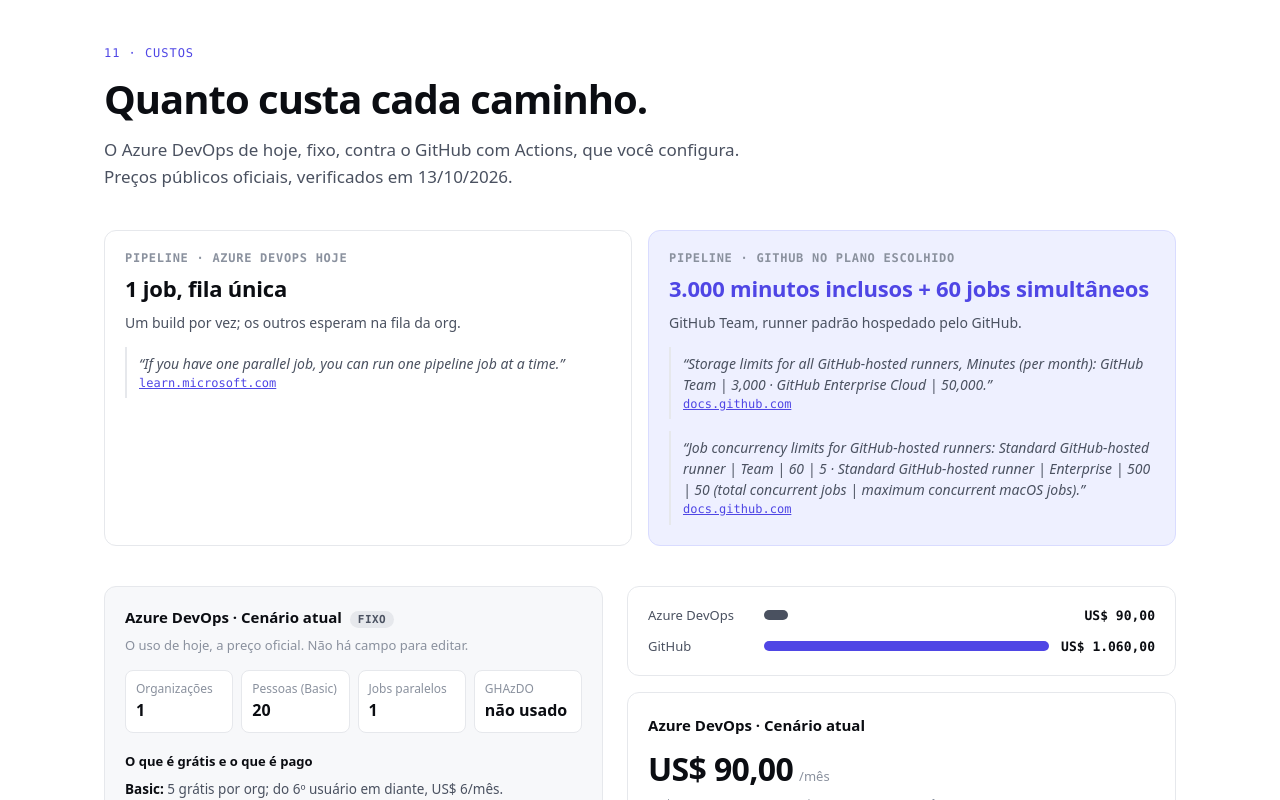
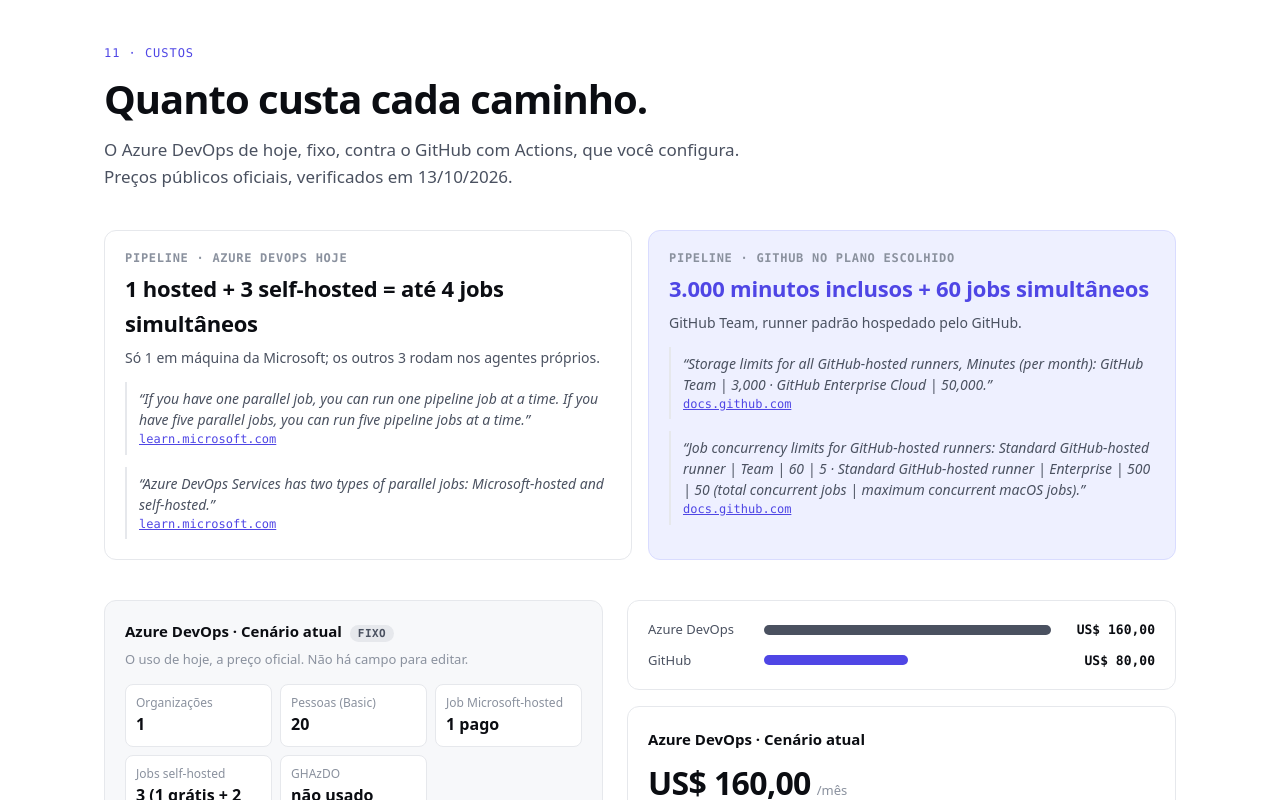
Before and after one commit to joaos-moura/dev-workflow-starter, a React (Vite) app: page / in a window 1280 px wide. Shown: the part 8766-9566 px from the top of the page. Built offline with nearby package versions, Linux system fonts and the light colour scheme.

Commit message:
feat: Azure DevOps com 1 job Microsoft-hosted pago e 3 self-hosted; GHAS vira upgrade opcional
Co-authored-by: joaosmoura <contact@joaosmoura.dev>

```diff
--- a/src/calculadora/calculo.ts
+++ b/src/calculadora/calculo.ts
@@ -2,10 +2,9 @@ import {
   BASIC_GRATIS_POR_ORG,
   CAMBIO_PTAX_VENDA,
   JOBS_SELF_HOSTED_GRATIS_POR_ORG,
-  MINUTOS_GRATIS_MICROSOFT_POR_ORG,
   MINUTOS_INCLUIDOS_ENTERPRISE,
   MINUTOS_INCLUIDOS_TEAM,
-  MINUTOS_POR_EXECUCAO_GRATIS,
+  MINUTOS_POR_JOB_MICROSOFT_PAGO,
   MULTIPLICADOR_MACOS,
   MULTIPLICADOR_WINDOWS,
   PRECOS_OFICIAIS,
@@ -16,7 +15,6 @@ import {
 export type PlanoGitHub = "team" | "enterprise";
 export type RunnerGitHub = "linux-1" | "linux-2" | "linux-arm64" | "windows-2" | "macos";
 export type Moeda = "USD" | "BRL";
-export type TipoJobAzure = "microsoft-gratis" | "microsoft-pago" | "self-hosted-gratis";
 
 export type Entradas = {
   pessoas: number;
@@ -37,31 +35,29 @@ export type Premissas = {
   multiplicadorDeSo: boolean;
 };
 
-/**
- * Uso de hoje no Azure DevOps, sem campo editável. O tipo do job ainda precisa ser confirmado;
- * o padrão é a cota grátis Microsoft-hosted, que a documentação dá a toda org com cobrança ligada.
- */
+/** Uso de hoje no Azure DevOps, em projetos privados, sem campo editável. */
 export const CENARIO_ATUAL_AZURE = {
   organizacoes: 1,
   pessoas: 20,
-  jobsParalelos: 1,
-  tipoJob: "microsoft-gratis",
+  jobsMicrosoftPagos: 1,
+  jobsSelfHostedGratis: JOBS_SELF_HOSTED_GRATIS_POR_ORG,
+  jobsSelfHostedPagos: 2,
   ghazdo: false,
-} as const satisfies {
-  organizacoes: number;
-  pessoas: number;
-  jobsParalelos: number;
-  tipoJob: TipoJobAzure;
-  ghazdo: boolean;
-};
+} as const;
+
+/**
+ * Sem medição de uso ainda: 1.800 min/mês é só um ponto de partida editável, abaixo dos
+ * 3.000 incluídos no Team. O número real sai do relatório de consumo do pool no Azure DevOps.
+ */
+export const MINUTOS_PADRAO = 1800;
 
 export const ENTRADAS_PADRAO: Entradas = {
   pessoas: CENARIO_ATUAL_AZURE.pessoas,
-  minutosMes: MINUTOS_GRATIS_MICROSOFT_POR_ORG,
+  minutosMes: MINUTOS_PADRAO,
   percentualSelfHosted: 0,
   planoGitHub: "team",
   runnerGitHub: "linux-2",
-  ghas: true,
+  ghas: false,
   codeSecurity: true,
   secretProtection: true,
   committersAtivos: CENARIO_ATUAL_AZURE.pessoas,
@@ -224,37 +220,18 @@ export function capacidadeGitHub(plano: PlanoGitHub, runner: RunnerGitHub): Capa
   };
 }
 
+export function jobsSelfHostedAzure(): number {
+  return CENARIO_ATUAL_AZURE.jobsSelfHostedGratis + CENARIO_ATUAL_AZURE.jobsSelfHostedPagos;
+}
+
+export function jobsSimultaneosAzure(): number {
+  return CENARIO_ATUAL_AZURE.jobsMicrosoftPagos + jobsSelfHostedAzure();
+}
+
 export const CAPACIDADE_AZURE_ATUAL: Capacidade = {
-  titulo: "1 job, fila única",
-  detalhe: "Um build por vez; os outros esperam na fila da org.",
+  titulo: `${CENARIO_ATUAL_AZURE.jobsMicrosoftPagos} hosted + ${jobsSelfHostedAzure()} self-hosted = até ${jobsSimultaneosAzure()} jobs simultâneos`,
+  detalhe: `Só ${CENARIO_ATUAL_AZURE.jobsMicrosoftPagos} em máquina da Microsoft; os outros ${jobsSelfHostedAzure()} rodam nos agentes próprios.`,
 };
-
-export function linhaDoJob(tipo: TipoJobAzure, precos: Precos = PRECOS_OFICIAIS): Linha {
-  switch (tipo) {
-    case "microsoft-gratis":
-      return {
-        rotulo: "1 job paralelo · grátis",
-        detalhe: `Microsoft-hosted, cota grátis: ${MINUTOS_POR_EXECUCAO_GRATIS} min por execução, ${fmt(MINUTOS_GRATIS_MICROSOFT_POR_ORG)} min/mês`,
-        usd: 0,
-      };
-    case "microsoft-pago":
-      return {
-        rotulo: "1 job paralelo · pago",
-        detalhe: `Microsoft-hosted, minutos ilimitados × ${dolar(precos.azJobMicrosoft)}`,
-        usd: precos.azJobMicrosoft,
-      };
-    case "self-hosted-gratis":
-      return {
-        rotulo: "1 job paralelo · grátis",
-        detalhe: `Self-hosted, ${JOBS_SELF_HOSTED_GRATIS_POR_ORG} job grátis por org, sem limite de minutos`,
-        usd: 0,
-      };
-    default: {
-      const nunca: never = tipo;
-      return nunca;
-    }
-  }
-}
 
 function fechar(
   linhas: Linha[],
@@ -276,11 +253,9 @@ function fechar(
   };
 }
 
-export function calcularAzureAtual(
-  tipoJob: TipoJobAzure = CENARIO_ATUAL_AZURE.tipoJob,
-  precos: Precos = PRECOS_OFICIAIS,
-): Resultado {
-  const { pessoas, organizacoes } = CENARIO_ATUAL_AZURE;
+export function calcularAzureAtual(precos: Precos = PRECOS_OFICIAIS): Resultado {
+  const { pessoas, organizacoes, jobsMicrosoftPagos, jobsSelfHostedGratis, jobsSelfHostedPagos } =
+    CENARIO_ATUAL_AZURE;
   const gratis = Math.min(pessoas, BASIC_GRATIS_POR_ORG * organizacoes);
   const pagas = pessoas - gratis;
   const linhas: Linha[] = [
@@ -289,10 +264,54 @@ export function calcularAzureAtual(
       detalhe: `${pessoas} assentos − ${gratis} grátis × ${dolar(precos.azBasic)}`,
       usd: pagas * precos.azBasic,
     },
-    linhaDoJob(tipoJob, precos),
+    {
+      rotulo: `Job Microsoft-hosted · ${jobsMicrosoftPagos} pago`,
+      detalhe: `Sem limite mensal de minutos, até ${MINUTOS_POR_JOB_MICROSOFT_PAGO} min por job × ${dolar(precos.azJobMicrosoft)}`,
+      usd: jobsMicrosoftPagos * precos.azJobMicrosoft,
+    },
+    {
+      rotulo: `Jobs self-hosted · ${jobsSelfHostedPagos} pagos, ${jobsSelfHostedGratis} grátis`,
+      detalhe: `${jobsSelfHostedAzure()} jobs sem limite de minutos − ${jobsSelfHostedGratis} grátis × ${dolar(precos.azJobSelfHosted)}`,
+      usd: jobsSelfHostedPagos * precos.azJobSelfHosted,
+    },
     { rotulo: "GHAzDO", detalhe: "Não usado hoje", usd: 0 },
   ];
-  return fechar(linhas, pagas, gratis, pessoas, []);
+  return fechar(linhas, pagas, gratis, pessoas, [
+    "Fora da conta: o custo das máquinas dos agentes self-hosted (servidor ou nuvem, energia e manutenção).",
+  ]);
+}
+
+export type UpgradeGhas = { usd: number; produtos: string };
+
+/** Preço do GHAS para os committers informados, mostrado como upgrade opcional quando está desligado. */
+export function upgradeGhas(bruto: Entradas, precosBrutos: Precos = PRECOS_OFICIAIS): UpgradeGhas {
+  const e = normalizar(bruto);
+  const precos = normalizarPrecos(precosBrutos);
+  const linhas = linhasGhas(e, precos);
+  return {
+    usd: linhas.reduce((soma, linha) => soma + linha.usd, 0),
+    produtos: linhas.map((linha) => linha.rotulo).join(" + "),
+  };
+}
+
+function linhasGhas(e: Entradas, precos: Precos): Linha[] {
+  const committers = e.committersAtivos;
+  const linhas: Linha[] = [];
+  if (e.codeSecurity) {
+    linhas.push({
+      rotulo: "Code Security",
+      detalhe: `${committers} committers ativos × ${dolar(precos.ghCodeSecurity)}`,
+      usd: committers * precos.ghCodeSecurity,
+    });
+  }
+  if (e.secretProtection) {
+    linhas.push({
+      rotulo: "Secret Protection",
+      detalhe: `${committers} committers ativos × ${dolar(precos.ghSecretProtection)}`,
+      usd: committers * precos.ghSecretProtection,
+    });
+  }
+  return linhas;
 }
 
 export function calcularGitHub(
@@ -330,21 +349,7 @@ export function calcularGitHub(
   }
 
   if (e.ghas) {
-    const committers = e.committersAtivos;
-    if (e.codeSecurity) {
-      linhas.push({
-        rotulo: "Code Security",
-        detalhe: `${committers} committers ativos × ${dolar(precos.ghCodeSecurity)}`,
-        usd: committers * precos.ghCodeSecurity,
-      });
-    }
-    if (e.secretProtection) {
-      linhas.push({
-        rotulo: "Secret Protection",
-        detalhe: `${committers} committers ativos × ${dolar(precos.ghSecretProtection)}`,
-        usd: committers * precos.ghSecretProtection,
-      });
-    }
+    linhas.push(...linhasGhas(e, precos));
   } else {
     avisos.push(
       "Sem GHAS, CodeQL em repositório privado não roda; gates abertos no Actions custam só minutos.",
--- a/src/calculadora/precos.ts
+++ b/src/calculadora/precos.ts
@@ -171,8 +171,7 @@ export const PRECOS_OFICIAIS: Precos = Object.fromEntries(
 /** Cotações e cotas oficiais que não são preço, mas entram na conta. */
 export const CAMBIO_PTAX_VENDA = 5.0096;
 export const BASIC_GRATIS_POR_ORG = 5;
-export const MINUTOS_GRATIS_MICROSOFT_POR_ORG = 1800;
-export const MINUTOS_POR_EXECUCAO_GRATIS = 60;
+export const MINUTOS_POR_JOB_MICROSOFT_PAGO = 360;
 export const JOBS_SELF_HOSTED_GRATIS_POR_ORG = 1;
 export const MINUTOS_INCLUIDOS_TEAM = 3000;
 export const MINUTOS_INCLUIDOS_ENTERPRISE = 50000;
--- a/src/calculadora/premissas.ts
+++ b/src/calculadora/premissas.ts
@@ -33,9 +33,18 @@ export const CITACOES = {
     texto: "Basic access is free for the first 5 users and paid for 6 or more users.",
     fonte: FONTES.azureAcesso,
   },
-  jobMicrosoftGratis: {
+  precoJobs: {
     texto:
-      "When you enable the free tier, for private projects you get one free job that runs for up to 60 minutes each time, with a monthly limit of 1,800 minutes (30 hours).",
+      "$40 per extra Microsoft-hosted CI/CD parallel job and $15 per extra self-hosted CI/CD parallel job with unlimited minutes",
+    fonte: FONTES.azurePrecos,
+  },
+  jobMicrosoftPago: {
+    texto:
+      "When you purchase your first Microsoft-hosted parallel job, the number of parallel jobs you have in the organization is still one. To run two jobs concurrently, you need to purchase two parallel jobs if you're currently on the free tier. The first purchase only removes the time limits on the first job.",
+    fonte: FONTES.azureJobs,
+  },
+  limitePago: {
+    texto: "Paid tier | 360 minutes per job | No monthly limit",
     fonte: FONTES.azureJobs,
   },
   jobSelfHostedGratis: {
@@ -43,13 +52,19 @@ export const CITACOES = {
       "For private projects, the free tier includes one parallel job plus one parallel job for each active Visual Studio Enterprise subscriber who is a member of your organization.",
     fonte: FONTES.azureJobs,
   },
-  ativarCota: {
+  selfHostedPorJob: {
     texto:
-      "The self-hosted free tier is automatically granted, but you must enable the Microsoft-hosted free tier.",
+      "We charge based on the number of jobs you want to run at a time, not the number of agents registered. There are no time limits on self-hosted jobs.",
     fonte: FONTES.azureJobs,
   },
-  filaUnica: {
-    texto: "If you have one parallel job, you can run one pipeline job at a time.",
+  concorrencia: {
+    texto:
+      "If you have one parallel job, you can run one pipeline job at a time. If you have five parallel jobs, you can run five pipeline jobs at a time.",
+    fonte: FONTES.azureJobs,
+  },
+  doisTipos: {
+    texto:
+      "Azure DevOps Services has two types of parallel jobs: Microsoft-hosted and self-hosted.",
     fonte: FONTES.azureJobs,
   },
   porOrg: {
--- a/src/secoes/Custos.tsx
+++ b/src/secoes/Custos.tsx
@@ -1,4 +1,4 @@
-import { useId, useState } from "react";
+import { useId, useState, type ReactNode } from "react";
 import { Revelar } from "../componentes/Revelar";
 import { Secao } from "../componentes/Secao";
 import { CampoNumero, Cita, Escolha, Interruptor } from "../calculadora/Campos";
@@ -12,7 +12,9 @@ import {
   converter,
   formatarMoeda,
   frasesDeCadeiras,
+  jobsSelfHostedAzure,
   normalizar,
+  upgradeGhas,
   type Entradas,
   type Moeda,
   type PlanoGitHub,
@@ -56,9 +58,10 @@ type PropriedadesPainel = {
   resultado: Resultado;
   moeda: Moeda;
   cambio: number;
+  children?: ReactNode;
 };
 
-function Painel({ nome, classe, resultado, moeda, cambio }: PropriedadesPainel) {
+function Painel({ nome, classe, resultado, moeda, cambio, children }: PropriedadesPainel) {
   const valor = (usd: number) => formatarMoeda(converter(usd, moeda, cambio), moeda);
   return (
     <article className={`painel ${classe}`} aria-label={nome}>
@@ -93,6 +96,7 @@ function Painel({ nome, classe, resultado, moeda, cambio }: PropriedadesPainel)
           ))}
         </ul>
       )}
+      {children}
     </article>
   );
 }
@@ -114,8 +118,15 @@ function CenarioAtualAzure() {
           <dd>{CENARIO_ATUAL_AZURE.pessoas}</dd>
         </div>
         <div>
-          <dt>Jobs paralelos</dt>
-          <dd>{CENARIO_ATUAL_AZURE.jobsParalelos}</dd>
+          <dt>Job Microsoft-hosted</dt>
+          <dd>{CENARIO_ATUAL_AZURE.jobsMicrosoftPagos} pago</dd>
+        </div>
+        <div>
+          <dt>Jobs self-hosted</dt>
+          <dd>
+            {jobsSelfHostedAzure()} ({CENARIO_ATUAL_AZURE.jobsSelfHostedGratis} grátis +{" "}
+            {CENARIO_ATUAL_AZURE.jobsSelfHostedPagos} pagos)
+          </dd>
         </div>
         <div>
           <dt>GHAzDO</dt>
@@ -130,18 +141,23 @@ function CenarioAtualAzure() {
           <Cita {...CITACOES.basicGratis} />
         </li>
         <li>
-          <b>Job Microsoft-hosted:</b> 1 grátis, com limite de 1.800 min/mês e 60 min por execução;
-          pago custa US$ 40/mês, sem limite de minutos.
-          <Cita {...CITACOES.jobMicrosoftGratis} />
+          <b>Job Microsoft-hosted:</b> 1 pago, US$ 40/mês. A compra tira o limite de tempo do job,
+          mas a org continua com 1 job: sem teto mensal de minutos, até 360 min por job.
+          <Cita {...CITACOES.precoJobs} />
+          <Cita {...CITACOES.jobMicrosoftPago} />
+          <Cita {...CITACOES.limitePago} />
         </li>
         <li>
-          <b>Job self-hosted:</b> 1 grátis, sem limite de minutos; extra custa US$ 15/mês.
+          <b>Jobs self-hosted:</b> 1 grátis + 2 pagos a US$ 15/mês cada, sem limite de minutos. A
+          cobrança é por job simultâneo, não por agente registrado.
           <Cita {...CITACOES.jobSelfHostedGratis} />
+          <Cita {...CITACOES.selfHostedPorJob} />
         </li>
       </ul>
       <p className="note">
-        A conta usa o job como Microsoft-hosted grátis, a cota que toda org recebe ao ligar a
-        cobrança. Falta confirmar se o job de hoje é esse, um pago (+US$ 40/mês) ou self-hosted.
+        <b>Não incluído:</b> o custo das máquinas que rodam os agentes self-hosted (servidor ou
+        nuvem, energia e manutenção). A conta mostra só o que o Azure DevOps cobra. Só projetos
+        privados entram na conta.
       </p>
 
       <h4>Cobrança por org</h4>
@@ -183,6 +199,11 @@ export function Custos() {
   const maior = Math.max(azure.mensalUsd, github.mensalUsd, 1);
   const valor = (usd: number) =>
     formatarMoeda(converter(usd, normal.moeda, normal.cambio), normal.moeda);
+  const upgrade = upgradeGhas(entradas, precos);
+  const textoUpgrade =
+    upgrade.produtos === ""
+      ? "escolha Code Security ou Secret Protection"
+      : `+${valor(upgrade.usd)}/mês com ${upgrade.produtos}`;
 
   return (
     <Secao
@@ -202,7 +223,8 @@ export function Custos() {
           <small>Pipeline · Azure DevOps hoje</small>
           <b>{CAPACIDADE_AZURE_ATUAL.titulo}</b>
           <p>{CAPACIDADE_AZURE_ATUAL.detalhe}</p>
-          <Cita {...CITACOES.filaUnica} />
+          <Cita {...CITACOES.concorrencia} />
+          <Cita {...CITACOES.doisTipos} />
         </article>
         <article className="cap gh" aria-label="Capacidade do GitHub">
           <small>Pipeline · GitHub no plano escolhido</small>
@@ -241,7 +263,7 @@ export function Custos() {
                 valor={entradas.minutosMes}
                 aoMudar={mudar("minutosMes")}
                 passo={100}
-                dica="Começa no teto da cota grátis do job de hoje."
+                dica="Ponto de partida sem medição: troque pelo uso real do relatório de consumo do pool."
               />
               <CampoNumero
                 rotulo="% dos minutos em self-hosted"
@@ -285,27 +307,24 @@ export function Custos() {
             <fieldset>
               <legend>Segurança no GitHub</legend>
               <Interruptor rotulo="GHAS ligado" ligado={entradas.ghas} aoMudar={mudar("ghas")}>
-                <small>A segurança roda no pipeline, cobrada por committer ativo.</small>
+                <small>Upgrade opcional, cobrado por committer ativo: {textoUpgrade}.</small>
               </Interruptor>
               <Interruptor
                 rotulo="Code Security"
                 ligado={entradas.codeSecurity}
                 aoMudar={mudar("codeSecurity")}
-                desligado={!entradas.ghas}
               />
               <Interruptor
                 rotulo="Secret Protection"
                 ligado={entradas.secretProtection}
                 aoMudar={mudar("secretProtection")}
-                desligado={!entradas.ghas}
               />
               <CampoNumero
                 rotulo="Committers ativos (90 dias)"
                 valor={entradas.committersAtivos}
                 aoMudar={mudar("committersAtivos")}
                 max={normal.pessoas}
-                desligado={!entradas.ghas}
-                dica="Começa igual ao número de pessoas e acompanha esse campo até ser editado."
+                dica="Começa igual ao número de pessoas e acompanha esse campo até ser editado. Define o preço do GHAS, ligado ou não."
               />
             </fieldset>
 
@@ -362,7 +381,13 @@ export function Custos() {
             resultado={github}
             moeda={normal.moeda}
             cambio={normal.cambio}
-          />
+          >
+            {!normal.ghas && (
+              <p className="upgrade" data-testid="upgrade-ghas">
+                <span className="selo">opcional</span> {textoUpgrade}
+              </p>
+            )}
+          </Painel>
         </div>
       </Revelar>
 
--- a/src/styles.css
+++ b/src/styles.css
@@ -1663,7 +1663,7 @@ footer a {
 
 .fixo dl {
   display: grid;
-  grid-template-columns: repeat(4, minmax(0, 1fr));
+  grid-template-columns: repeat(3, minmax(0, 1fr));
   gap: 8px;
   margin-top: 14px;
 }
@@ -2035,6 +2035,16 @@ footer a {
   gap: 6px;
 }
 
+.painel .upgrade {
+  margin-top: 12px;
+  padding: 8px 10px;
+  border: 1px dashed #d9dcff;
+  border-radius: 8px;
+  font-size: 13.5px;
+  font-weight: 500;
+  color: var(--accent);
+}
+
 .painel .avisos li {
   font-size: 12.5px;
   color: var(--warn);
```
Also changed, not shown: 2 other files (tests, documents, lock files or other folders).
